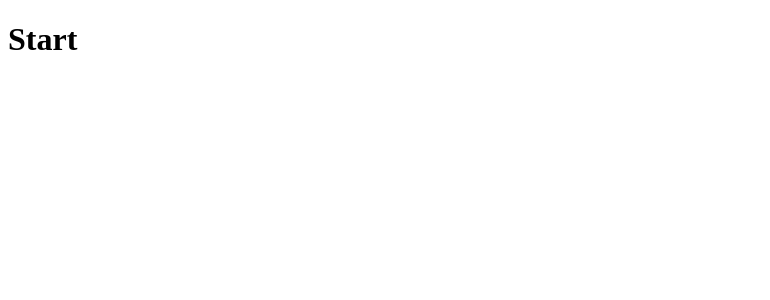
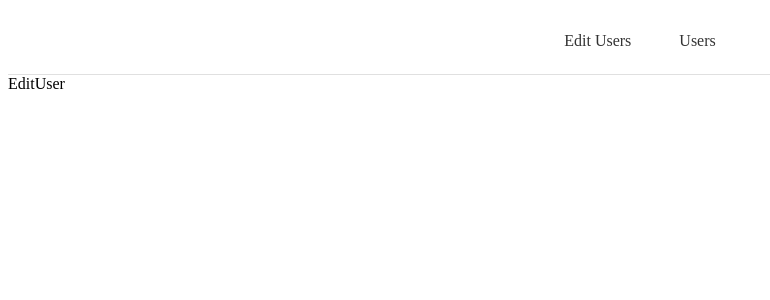
Before and after one commit to MaxSlobodynuk/edit-user, a React (Vite) app: page / in a window 1280 px wide. Shown: the top 300 px of the page, without its empty margins (0-770 px from the left). Built offline with nearby package versions, Linux system fonts and the light colour scheme.

Commit message:
configure routing and add a header

```diff
--- a/src/App.jsx
+++ b/src/App.jsx
@@ -1,7 +1,19 @@
+import { Route, Routes } from "react-router-dom";
+import NotFound from "./pages/NotFound/NotFound";
+import Users from "./pages/Users/Users";
+import EditUser from "./pages/EditUser/EditUser";
+import Navigation from "./components/Navigation/Navigation";
+
 function App() {
   return (
     <>
-      <h1>Start</h1>
+      <Navigation />
+
+      <Routes>
+        <Route path="/" element={<EditUser />} />
+        <Route path="/users" element={<Users />} />
+        <Route path="*" element={<NotFound />} />
+      </Routes>
     </>
   );
 }
--- /dev/null
+++ b/src/components/Header/Header.jsx
@@ -0,0 +1,5 @@
+const Header = () => {
+  return <div>header</div>;
+};
+
+export default Header;
--- /dev/null
+++ b/src/components/Navigation/Navigation.jsx
@@ -0,0 +1,19 @@
+import { NavLink } from "react-router-dom";
+import css from "./Navigation.module.css";
+
+const Navigation = () => {
+  return (
+    <header className={css.header}>
+      <nav className={css.nav}>
+        <NavLink to="/" className={css.navLink}>
+          Edit Users
+        </NavLink>
+        <NavLink to="/users" className={css.navLink}>
+          Users
+        </NavLink>
+      </nav>
+    </header>
+  );
+};
+
+export default Navigation;
--- /dev/null
+++ b/src/components/Navigation/Navigation.module.css
@@ -0,0 +1,32 @@
+.header {
+  width: 100%;
+  padding: 1rem 0;
+  border-bottom: 1px solid #e0e0e0;
+}
+
+.nav {
+  display: flex;
+  justify-content: center;
+  gap: 1rem;
+  max-width: 1200px;
+  margin: 0 auto;
+  padding: 0 1rem;
+}
+
+.navLink {
+  text-decoration: none;
+  color: #333;
+  font-weight: 500;
+  padding: 0.5rem 1rem;
+  border-radius: 4px;
+  transition: background-color 0.3s #C4C4C4;
+}
+
+.navLink:hover {
+  background-color: #f0f0f0;
+}
+
+.navLink.active {
+  font-weight: 600;
+  color: #007bff;
+}
--- /dev/null
+++ b/src/pages/EditUser/EditUser.jsx
@@ -0,0 +1,7 @@
+const EditUser = () => {
+  return (
+    <div>EditUser</div>
+  )
+}
+
+export default EditUser
--- /dev/null
+++ b/src/pages/NotFound/NotFound.jsx
@@ -0,0 +1,7 @@
+const NotFound = () => {
+  return (
+    <div>NotFound</div>
+  )
+}
+
+export default NotFound
--- /dev/null
+++ b/src/pages/Users/Users.jsx
@@ -0,0 +1,7 @@
+const Users = () => {
+  return (
+    <div>Users</div>
+  )
+}
+
+export default Users
```
Also changed, not shown: src/components/Layout/Layout.jsx (added, +13 -0 lines), src/components/Header/Header.module.css (added), src/components/Layout/Layout.module.css (added), vercel.json (added).
